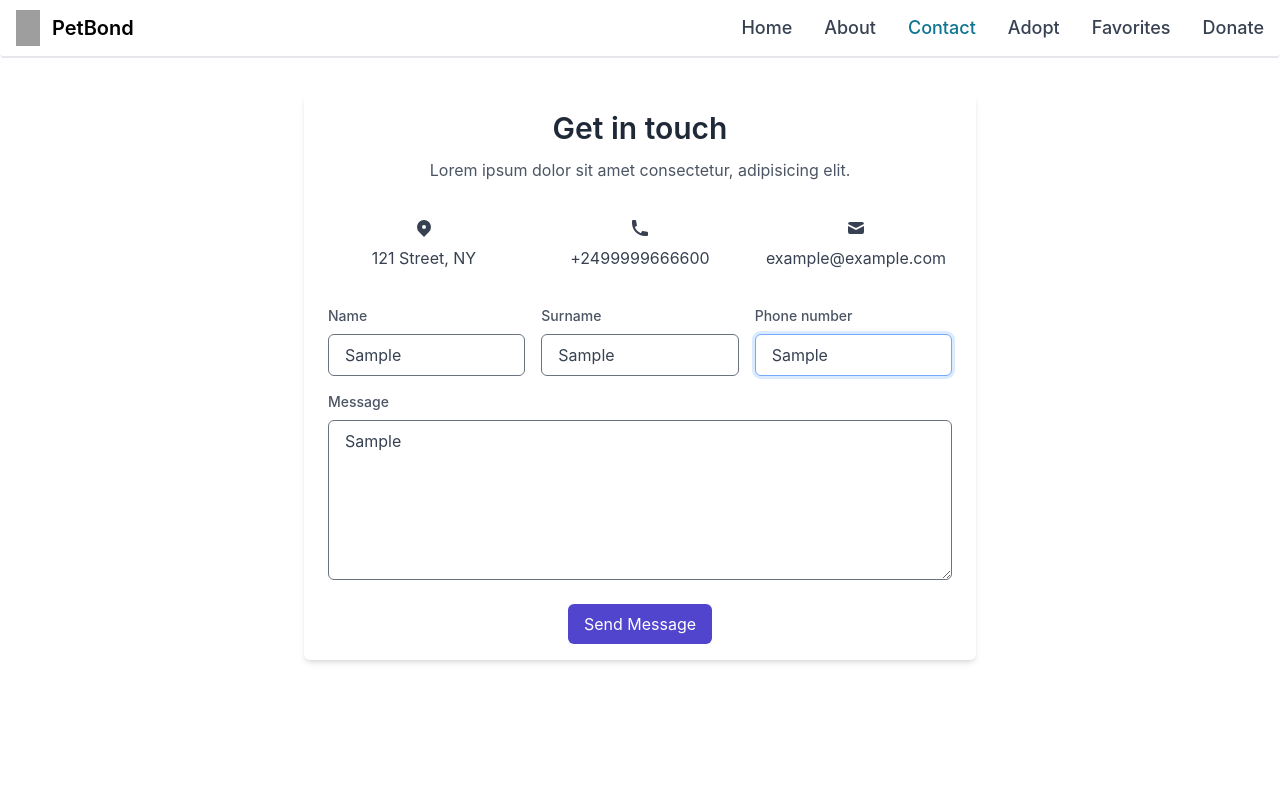
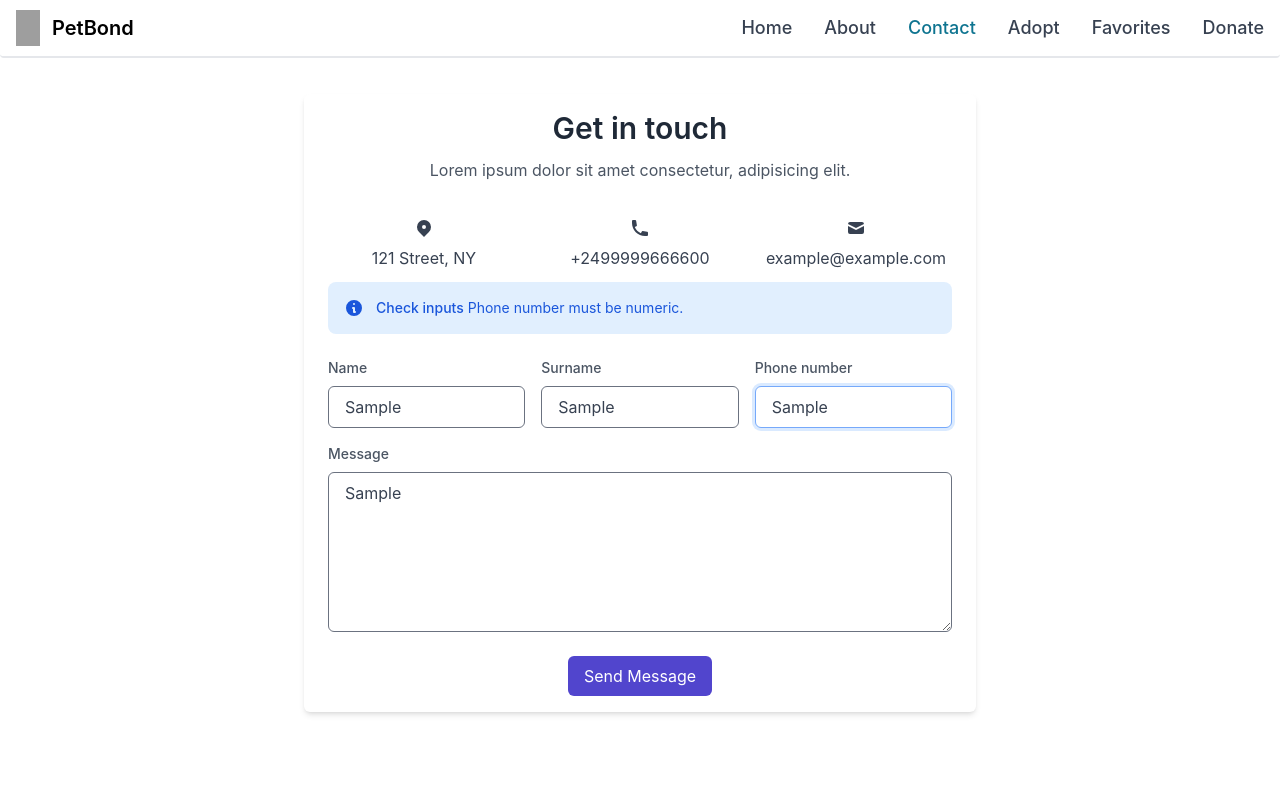
Before and after one commit to badkamyk/pet-bond, a Next.js app: page /contact in a window 1280 px wide. Both pictures are taken after typing "Sample", "Sample", "Sample", "Sample" into the empty fields and a click on the button "Send Message". Shown: the top 800 px of the page. Built offline with nearby package versions, Linux system fonts and the light colour scheme; grey boxes are pictures that could not be loaded.

Commit message:
feat: alerts for incorrect form inputs, also moved it to separate component

```diff
--- a/app/contact/page.tsx
+++ b/app/contact/page.tsx
@@ -2,13 +2,15 @@
 import {useForm} from "react-hook-form";
 import {zodResolver} from "@hookform/resolvers/zod";
 import * as z from "zod";
+import {FormAlert} from "../../components/FormAlert";
 
 const schema = z.object({
     name: z.string().min(3, "Name must be at least 3 characters"),
     surname: z.string().min(3, "Surname must be at least 3 characters"),
-    phone: z.string().min(9, "Phone number must be at least 9 characters").regex(/^\d+$/, "Phone number must be numeric"),
+    phone: z.string().regex(/^\d+$/, "Phone number must be numeric").min(9, "Phone number must be at least 9 characters"),
     message: z.string().min(10, "Message must be at least 10 characters"),
 });
+
 export default function Contact() {
     const {register, handleSubmit, reset, formState: {errors}} = useForm(
         {
@@ -28,6 +30,20 @@ export default function Contact() {
         reset();
     }
 
+    const checkFormErrors = () => {
+        if (errors.name?.message) {
+            return <FormAlert message={errors.name?.message}/>
+        }
+        if (errors.surname?.message) {
+            return <FormAlert message={errors.surname?.message}/>
+        }
+        if (errors.phone?.message) {
+            return <FormAlert message={errors.phone?.message}/>
+        }
+        if (errors.message?.message) {
+            return <FormAlert message={errors.message?.message}/>
+        }
+    }
 
     return (
         <div className="min-h-screen mt-9">
@@ -66,6 +82,8 @@ export default function Contact() {
                         <span className="mt-2">example@example.com</span>
                     </a>
                 </div>
+                {}
+                {checkFormErrors()}
                 <form className="mt-6" onSubmit={handleSubmit(onSubmit)}>
                     <div className="items-center -mx-2 md:flex">
                         <div className="w-full mx-2">
@@ -77,7 +95,6 @@ export default function Contact() {
                             />
 
                         </div>
-                        {errors.name?.message && <p>{errors.name?.message}</p>}
                         <div className="w-full mx-2">
                             <label
                                 className="block mb-2 text-sm font-medium text-gray-600 dark:text-gray-200">Surname</label>
--- /dev/null
+++ b/components/FormAlert.tsx
@@ -0,0 +1,17 @@
+export const FormAlert = ({message}: { message: string }) => {
+    return (
+        <div className="flex p-4 mb-4 text-sm text-blue-700 bg-blue-100 rounded-lg dark:bg-blue-200 dark:text-blue-800"
+             role="alert">
+            <svg aria-hidden="true" className="flex-shrink-0 inline w-5 h-5 mr-3" fill="currentColor"
+                 viewBox="0 0 20 20" xmlns="http://www.w3.org/2000/svg">
+                <path fillRule="evenodd"
+                      d="M18 10a8 8 0 11-16 0 8 8 0 0116 0zm-7-4a1 1 0 11-2 0 1 1 0 012 0zM9 9a1 1 0 000 2v3a1 1 0 001 1h1a1 1 0 100-2v-3a1 1 0 00-1-1H9z"
+                      clipRule="evenodd"></path>
+            </svg>
+            <span className="sr-only">Incorrect value</span>
+            <div>
+                <span className="font-medium">Check inputs</span> {message}.
+            </div>
+        </div>
+    )
+}
```
